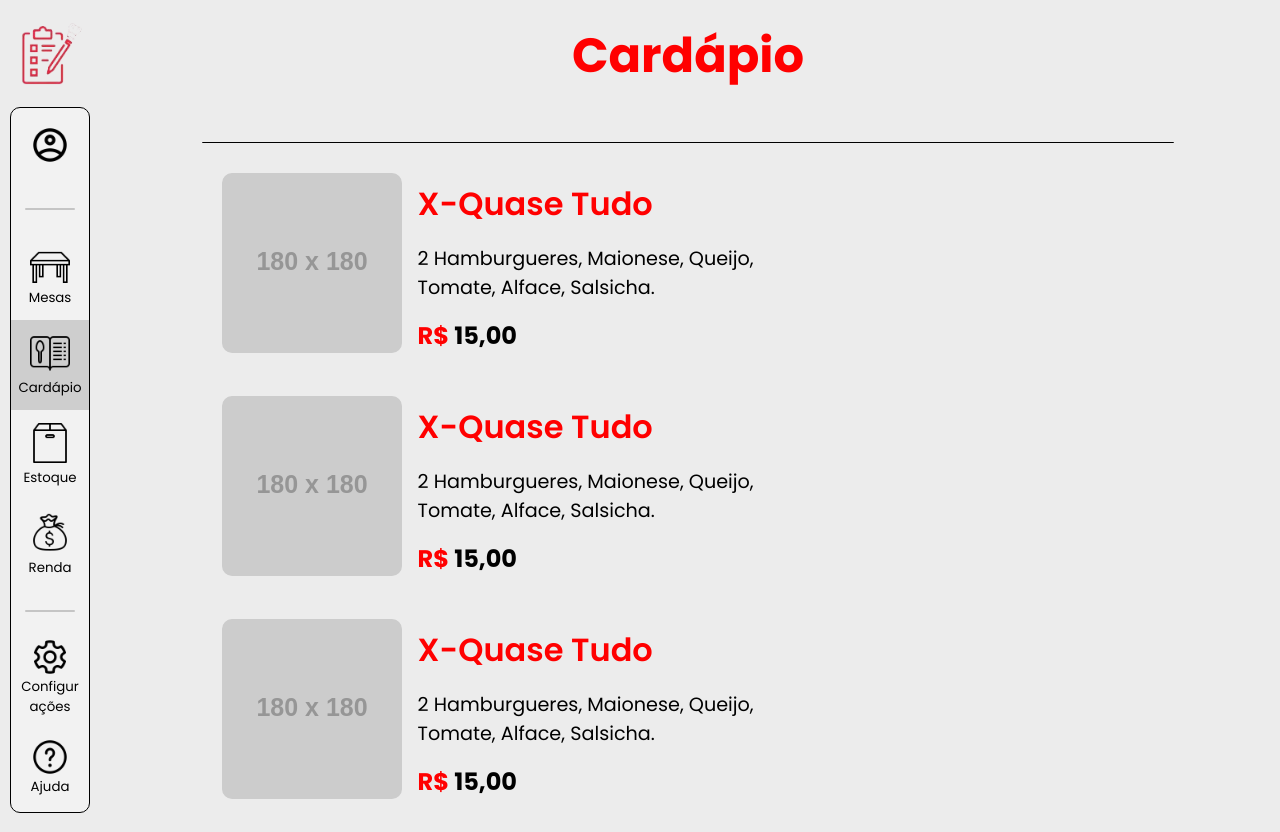
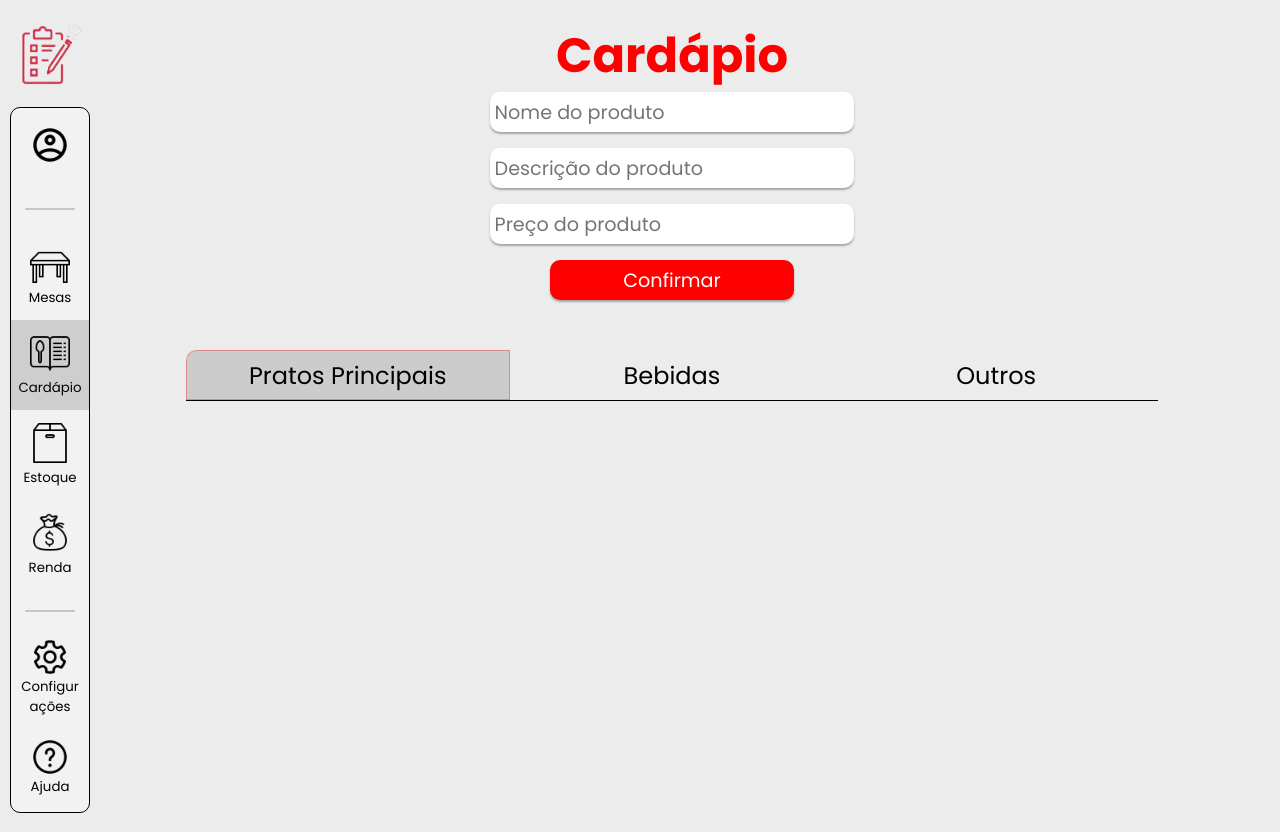
Before and after one commit to JoaoPedroLourenco/Order-TCC-React, a React (Create React App) app: page / in a window 1280 px wide. Both pictures are taken after a click on the button "Cardápio". After the commit the page ends 800 px from the top, so only its background shows below. Built offline with nearby package versions, Linux system fonts and the light colour scheme.

Commit message:
formulário do cardápio funcionando

```diff
--- a/src/components/Cardapio.css
+++ b/src/components/Cardapio.css
@@ -1,3 +1,11 @@
+.cardapio{
+    width: 95vw;
+    margin-left: 5vw;
+    display: flex;
+    align-items: center;
+
+}
+
 .cardapio .btns{
     width: 80%;
     display: flex;
@@ -35,13 +43,14 @@ button:focus{
     justify-content: center;
 }
 
-.selectors .pratosPrincipais, .bebidas, .outros{
-    padding-left: 10px;
+.selectors, .pratosPrincipais, .bebidas, .outros{
+
     padding-top: 20px;
     width: 80%;
     height: auto;
     display: flex;
     justify-content: space-between;
+    align-items: center;
     flex-wrap: wrap;
 }
 
@@ -125,3 +134,46 @@ button {
 button.active:last-child{
 border-top-right-radius: 10px;
 }
+
+.cardapio > form{
+    width: 100%;
+    display: flex;
+    justify-content: center;
+    align-items: center;
+    flex-direction: column;
+    gap: 1em;
+}
+
+.produto-card{
+    width: 400px;
+    height: 150px;
+    border-radius: 10px;
+    border: 1px solid red;
+    display: flex;
+    flex-direction: column;
+    justify-content: center;
+    padding: 10px;
+}
+
+.pratosPrincipais{
+    padding: 10px;
+    width: 80%;
+    display: flex;
+    justify-content: center;
+    align-items: center;
+}
+
+.pratosPrincipais > .cardsProdutos{
+    width: 100%;
+    display: flex;
+    justify-content: center;
+    align-items: center;
+}
+
+.pratosPrincipais > .cardsProdutos > ul{
+    width: 100%;
+    height: auto;
+    display: flex;
+    flex-wrap: wrap;
+    gap: 1em;
+}
--- a/src/components/Cardapio.js
+++ b/src/components/Cardapio.js
@@ -1,6 +1,14 @@
 import React from "react";
 import "./Cardapio.css";
 import { useState } from "react";
+
+const ProdutoCard = ({ nomeProduto, descProduto, precoProduto }) => (
+  <div className="produto-card">
+    <h3>{nomeProduto}</h3>
+    <p>{descProduto}</p>
+    <p>Preço: {precoProduto}</p>
+  </div>
+);
 
 const Cardapio = () => {
   const [activeDiv, setActiveDiv] = useState(1);
@@ -9,11 +17,62 @@ const Cardapio = () => {
     setActiveDiv(divNumber);
   };
 
+  const [produtoCadastrado, setProdutoCadastrado] = useState([]);
+
+  const [nomeProduto, setNomeProduto] = useState("");
+  const [descProduto, setDescProduto] = useState("");
+  const [precoProduto, setPrecoProduto] = useState("");
+
+  const handleSubmit = (e) => {
+    e.preventDefault(); // para não perder dados atualizando a pagina qnd tiver o submit
+
+    setProdutoCadastrado([
+      ...produtoCadastrado,
+      { nomeProduto, descProduto, precoProduto },
+    ]);
+
+    setNomeProduto("");
+    setDescProduto("");
+    setPrecoProduto("");
+  };
+
   return (
     <div className="container cardapio">
       <div className="title">
         <h1>Cardápio</h1>
       </div>
+
+      <form onSubmit={handleSubmit}>
+        <input
+          type="text"
+          name="nomeProduto"
+          id="nomeProduto"
+          placeholder="Nome do produto"
+          value={nomeProduto}
+          onChange={(e) => setNomeProduto(e.target.value)}
+        />
+
+        <input
+          type="text"
+          name="descProduto"
+          id="descProduto"
+          placeholder="Descrição do produto"
+          value={descProduto}
+          onChange={(e) => setDescProduto(e.target.value)}
+        />
+
+        <input
+          type="number"
+          name="precoProduto"
+          id="precoProduto"
+          placeholder="Preço do produto"
+          value={precoProduto}
+          onChange={(e) => setPrecoProduto(e.target.value)}
+        />
+
+        <input type="submit" value="Confirmar" />
+      </form>
+
       <div className="btns">
         <button
           className={activeDiv === 1 ? "active" : ""}
@@ -38,71 +97,21 @@ const Cardapio = () => {
       <div className="selectors">
         {activeDiv === 1 && (
           <div className="pratosPrincipais">
-            <div className="item">
-              <div className="item-image">
-                <img src="https://placeholder.com/180" alt="" />
-              </div>
-              <div className="item-desc">
-                <h3>X-Quase Tudo</h3>
-                <p>
-                  2 Hamburgueres, Maionese, Queijo, Tomate, Alface, Salsicha.
-                </p>
-                <h2>
-                  <span style={{ color: "red" }}>R$ </span>
-                  15,00
-                </h2>
-              </div>
-            </div>
-
-            <div className="item">
-              <div className="item-image">
-                <img src="https://placeholder.com/180" alt="" />
-              </div>
-              <div className="item-desc">
-                <h3>X-Quase Tudo</h3>
-                <p>
-                  2 Hamburgueres, Maionese, Queijo, Tomate, Alface, Salsicha.
-                </p>
-                <h2>
-                  <span style={{ color: "red" }}>R$ </span>
-                  15,00
-                </h2>
-              </div>
-            </div>
-
-            <div className="item">
-              <div className="item-image">
-                <img src="https://placeholder.com/180" alt="" />
-              </div>
-              <div className="item-desc">
-                <h3>X-Quase Tudo</h3>
-                <p>
-                  2 Hamburgueres, Maionese, Queijo, Tomate, Alface, Salsicha.
-                </p>
-                <h2>
-                  <span style={{ color: "red" }}>R$ </span>
-                  15,00
-                </h2>
-              </div>
+            <div className="cardsProdutos">
+              <ul>
+                {produtoCadastrado.map((produto, index) => (
+                  <ProdutoCard
+                    key={index}
+                    nomeProduto={produto.nomeProduto}
+                    descProduto={produto.descProduto}
+                    precoProduto={produto.precoProduto}
+                  />
+                ))}
+              </ul>
             </div>
           </div>
         )}
-        {activeDiv === 2 && (
-          <div className="bebidas">
-            <div className="item-bebidas">
-              <div className="item-image-bebidas">
-                <img src="https://placeholder.com/180" alt="" />
-              </div>
-              <div className="item-desc-bebidas">
-                <h3>Coca-Cola 2L</h3>
-                <h2>
-                  <span style={{ color: "red" }}>R$ </span>
-                  9,90
-                </h2>
-              </div>
-            </div>
-          </div>
-        )}
+        {activeDiv === 2 && <div className="bebidas"></div>}
         {activeDiv === 3 && <div className="outros">Div 3</div>}
       </div>
     </div>
```
Also changed, not shown: src/components/EditCardapio.js (added, +16 -0 lines), src/components/FormCadastroProduto.js (added, +30 -0 lines), src/components/EditCardapio.css (added), 1 other file (tests, documents, lock files or other folders). Lines whose indentation alone changed are shown as unchanged.
